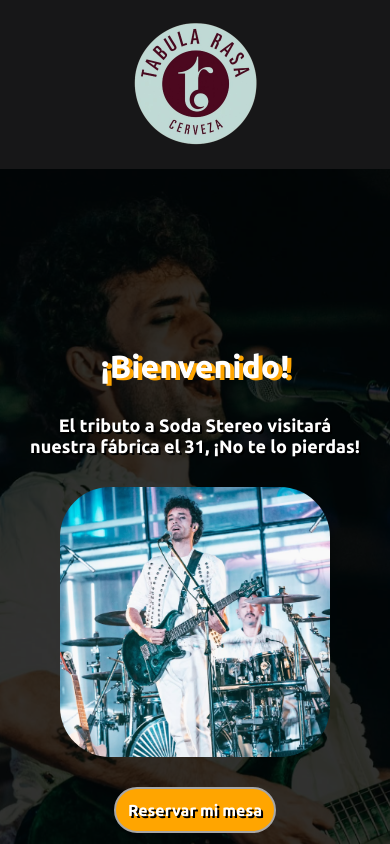
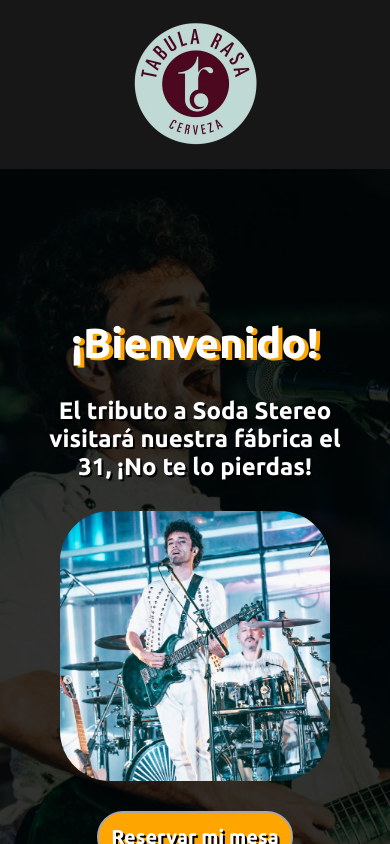
Before and after one commit to 8juampi8/tabularasacerveza, a React (Vite) app: page / in a window 390 px wide. Shown: the top 844 px of the page. Built offline with nearby package versions, Linux system fonts and the light colour scheme.

Commit message:
Agrego ultimos estilos

```diff
--- a/src/App.css
+++ b/src/App.css
@@ -47,13 +47,13 @@
     }
 }
 @media screen and (max-width: 412px) {
-  .reserva h2 { font-size: 32px; }
-  .reserva h3 { font-size: 18px; }
+  .reserva h2 { font-size: 42px; }
+  .reserva h3 { font-size: 24px; }
   .campo { font-size: 18px; }
   .campo input { font-size: 16px; }
   .comenzar-reserva-btn,
   .confirmar-reserva-btn {
-    font-size: 16px;
+    font-size: 20px;
     padding: 12px;
   }
 }
--- a/src/componentes/Mesas/formulario.css
+++ b/src/componentes/Mesas/formulario.css
@@ -62,11 +62,13 @@
   color: black;
 }
 @media screen and (max-width: 412px) {
-  .reserva h2 { font-size: 32px; }
-  .reserva h3 { font-size: 18px; }
-  .campo input { width: 90%; }
-  .campo .form-control { font-size: 16px; width: 100%; }
+  .reserva h2 { font-size: 42px; }
+  .reserva h3 { font-size: 24px; }
+  .campo { font-size: 18px; }
+  .campo input { font-size: 16px; }
+  .comenzar-reserva-btn,
   .confirmar-reserva-btn {
-    width: 100%;
+    font-size: 20px;
+    padding: 12px;
   }
 }
--- a/src/componentes/Reserva/reserva.css
+++ b/src/componentes/Reserva/reserva.css
@@ -6,7 +6,7 @@
 }
 
 .reserva h2 {
-    font-size: clamp(28px, 15vw, 60px);
+    font-size: clamp(36px, 8vw, 60px);
     color: white;
     text-align: center;
     text-shadow: 4px 2px orange;
@@ -38,13 +38,13 @@
     text-shadow: 2px 2px black;
 }
 @media screen and (max-width: 412px) {
-  .reserva h2 { font-size: 32px; }
-  .reserva h3 { font-size: 18px; }
+  .reserva h2 { font-size: 42px; }
+  .reserva h3 { font-size: 24px; }
   .campo { font-size: 18px; }
   .campo input { font-size: 16px; }
   .comenzar-reserva-btn,
   .confirmar-reserva-btn {
-    font-size: 16px;
+    font-size: 20px;
     padding: 12px;
   }
 }
```
